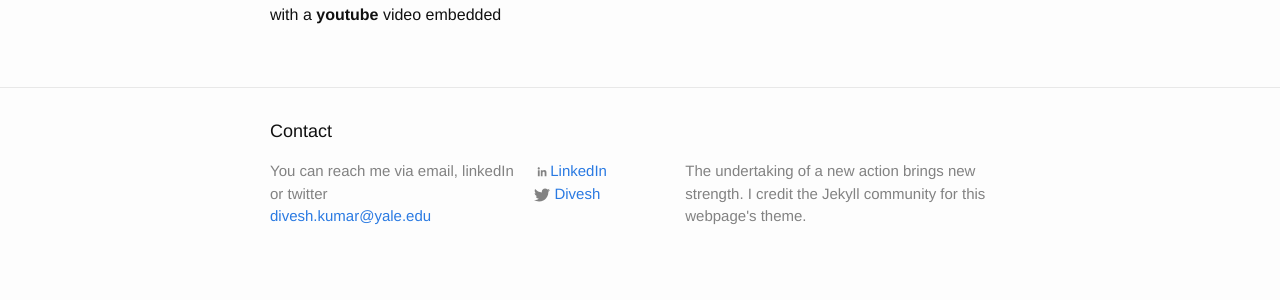
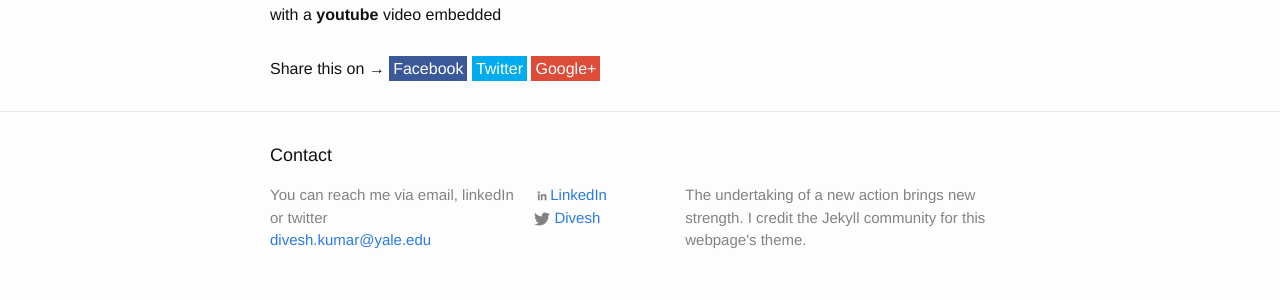
Before and after one commit to outstanding-hare/outstanding-hare.github.io, a Jekyll site: the page built from _posts/2016-12-10-4thpost.markdown, in a window 1280 px wide, cut to the strip 1072-1384 px from the top of the page. Shown: the top 300 px of the strip. Built offline with Jekyll 4.4.1, drawn with Linux system fonts in a browser that asks for light colours.

Commit message:
share buttons

```diff
--- /dev/null
+++ b/_includes/_share-page.html
@@ -0,0 +1,10 @@
+<div>
+Share this on &rarr;
+
+<a href="http://facebook.com/sharer.php?u={{ site.url }}{{ page.url }}" rel="nofollow" target="_blank" title="Share on Facebook" style="color:#fff; background:#3b5998; padding: 4px; text-decoration: none;">Facebook</a>
+
+<a href="http://twitter.com/intent/tweet?text={{ page.title }}&url={{ site.url }}{{ page.url }}&via={{ site.twitter_username }}&related={{ site.twitter_username }}" rel="nofollow" target="_blank" title="Share on Twitter" style="color:#fff; background:#00aced; padding: 4px; text-decoration: none;">Twitter</a>
+
+<a href="http://plus.google.com/share?url={{site.url }}{{page.url }}" rel="nofollow" target="_blank" title="Share on Google+" style="color:#fff; background:#dd4b39; padding: 4px; text-decoration: none;">Google+</a>
+
+</div>
--- a/_layouts/post.html
+++ b/_layouts/post.html
@@ -12,4 +12,6 @@ layout: default
     {{ content }}
   </div>
 
+  {% include _share-page.html %}
+
 </article>
```
Also changed, not shown: _posts/2016-11-06-welcome-to-jekyll.markdown (deleted, +0 -7 lines), _posts/2016-11-07-why-yale.markdown (added, +8 -0 lines).
